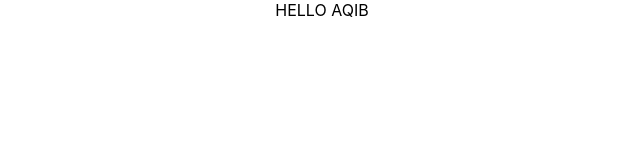
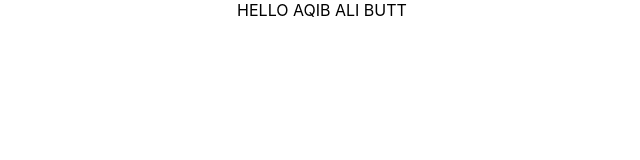
Before and after one commit to Alibutt787/aqibreact-1, a React (Create React App) app: page / in a window 1280 px wide. Shown: the top 160 px of the page, without its empty margins (318-958 px from the left). Built offline with nearby package versions, Linux system fonts and the light colour scheme.

Commit message:
Update App.js

```diff
--- a/src/App.js
+++ b/src/App.js
@@ -5,7 +5,7 @@ import './App.css';
 function App() {
   return (
     <div className="App">
-    HELLO AQIB
+    HELLO AQIB ALI BUTT
     </div>
   );
 }
```
